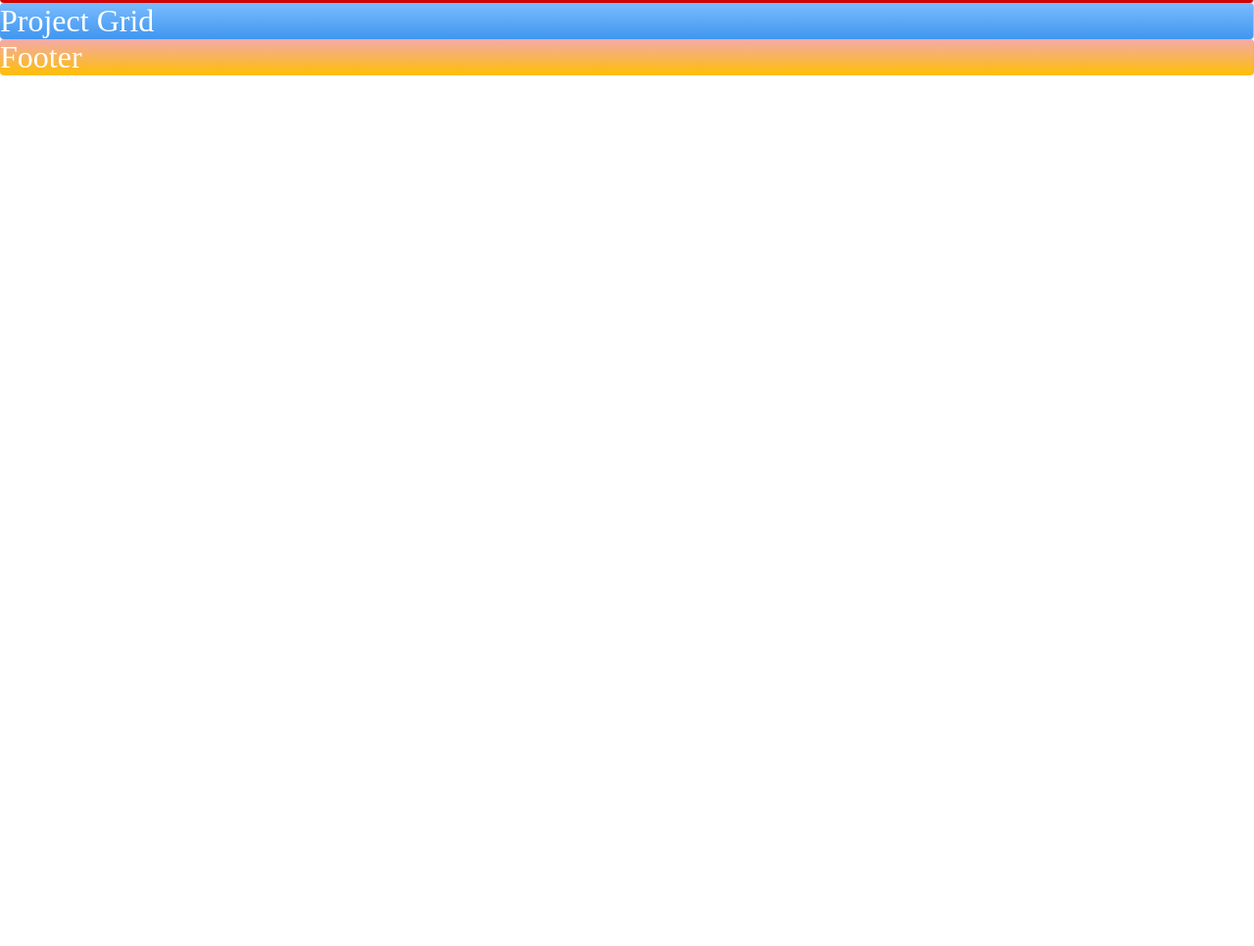
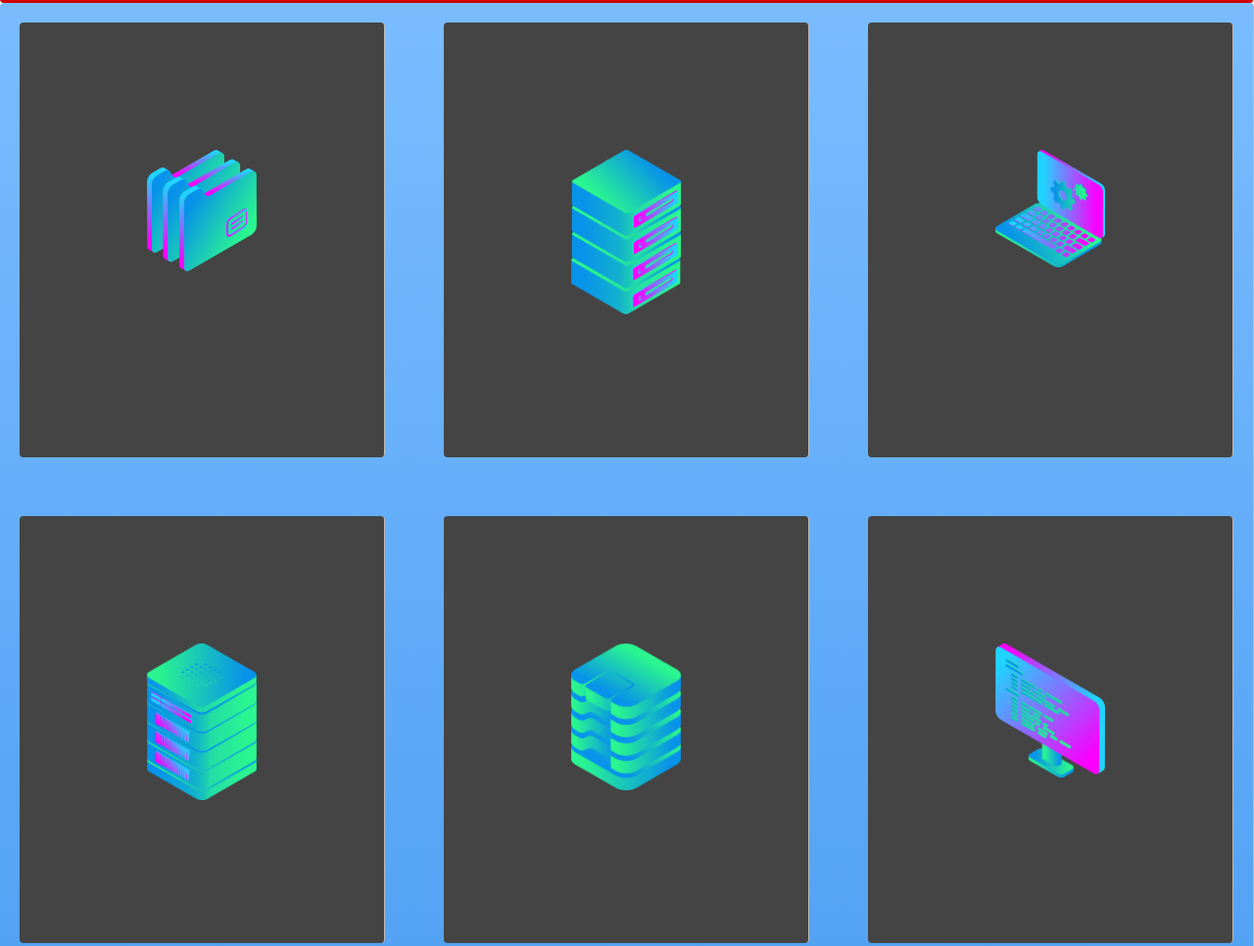
Before and after one commit to pnoebauer/website-layout-template, a plain HTML site: page index.html in a window 1280 px wide. Shown: the part 463-1429 px from the top of the page at 98% size. Before the commit the page ends 800 px from the top, so only its background shows below. Drawn offline with Linux system fonts and the light colour scheme.

Commit message:
finalised layout

```diff
--- a/index.html
+++ b/index.html
@@ -16,7 +16,16 @@
 		</ul>
 	</nav>
 	<div class="container zone red">Cover!!!</div>
-	<div class="zone blue grid-wrapper">Project Grid</div>
-	<div class="zone yellow">Footer</div>
+	<div class="zone blue grid-wrapper">
+		<div class="box zone"><img src="./img/files_2.png"></div>
+    	<div class="box zone"><img src="./img/server_2_2.png"></div>
+    	<div class="box zone"><img src="./img/monitor_settings_2.png"></div>
+	    <div class="box zone"><img src="./img/server_3.png"></div>
+	    <div class="box zone"><img src="./img/data_storage_2_2.png"></div>
+	    <div class="box zone"><img src="./img/monitor_coding_2.png"></div>
+	    <div class="box zone"><img src="./img/desktop_analytics_2.png"></div>
+	    <div class="box zone"><img src="./img/server_safe_2.png"></div>
+	</div>
+	<footer class="zone yellow">Website Layout Template</div>
 </body>
 </html>
--- a/style.css
+++ b/style.css
@@ -58,6 +58,27 @@ a {
 	height: 50vh; /*viewpoint height as % */
 }
 
+/* GRID */
+.grid-wrapper {
+	display: grid;
+	grid-gap: 20px;
+	grid-template-columns: repeat(auto-fill,minmax(350px,1fr));
+}
+
+/*all children of box that are images*/
+.box > img {
+	width: 100%; /*linked images are changed to fill 100% of enclosing box*/
+}
+
+.box {
+	background-color: #444;
+	padding: 130px;
+	margin: 20px;
+}
+
+footer {
+	text-align: center;
+}
 
 /*https://paulund.co.uk/how-to-create-shiny-css-buttons*/
 /***********************************************************************
```
Also changed, not shown: img/data_storage_2_2.png (added), img/desktop_analytics_2.png (added), img/files_2.png (added), img/monitor_coding_2.png (added), img/monitor_settings_2.png (added), img/server_2_2.png (added), img/server_3.png (added), img/server_safe_2.png (added), img/undraw.png (added), 1 other file.
